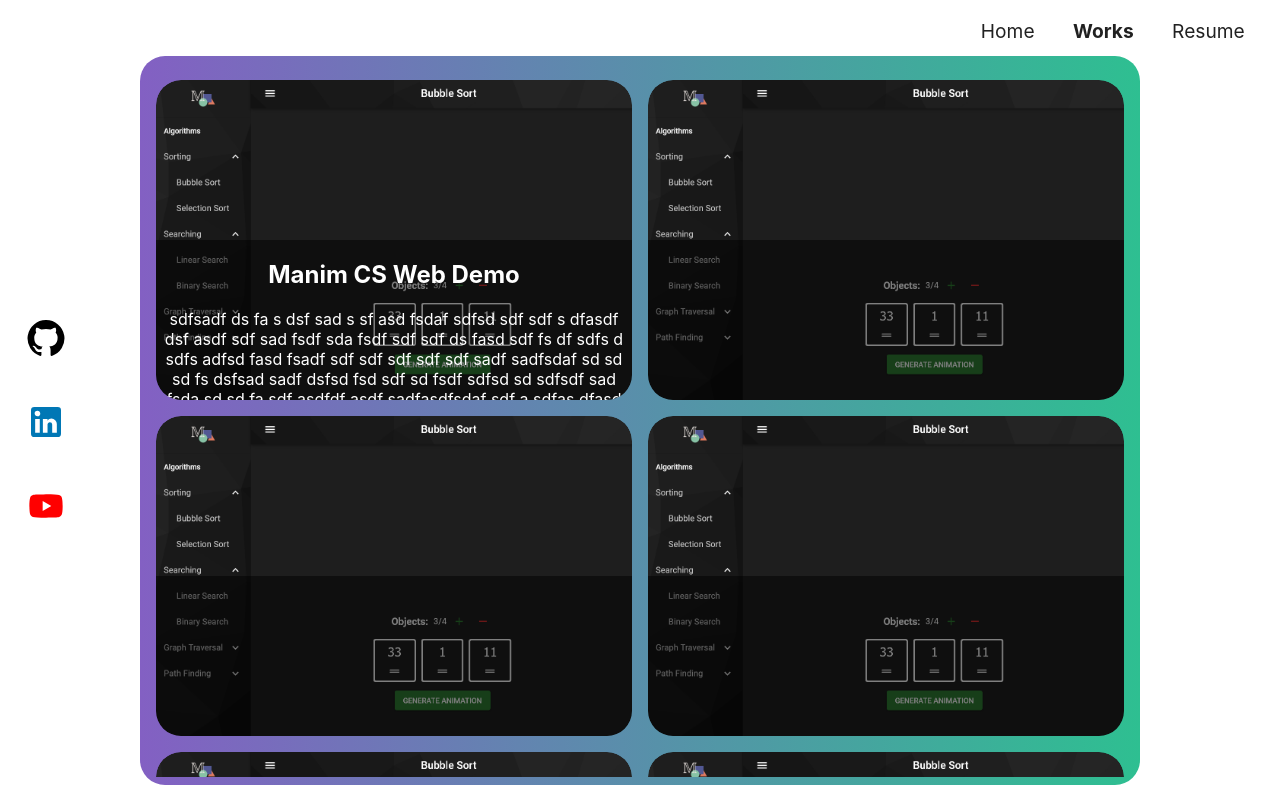
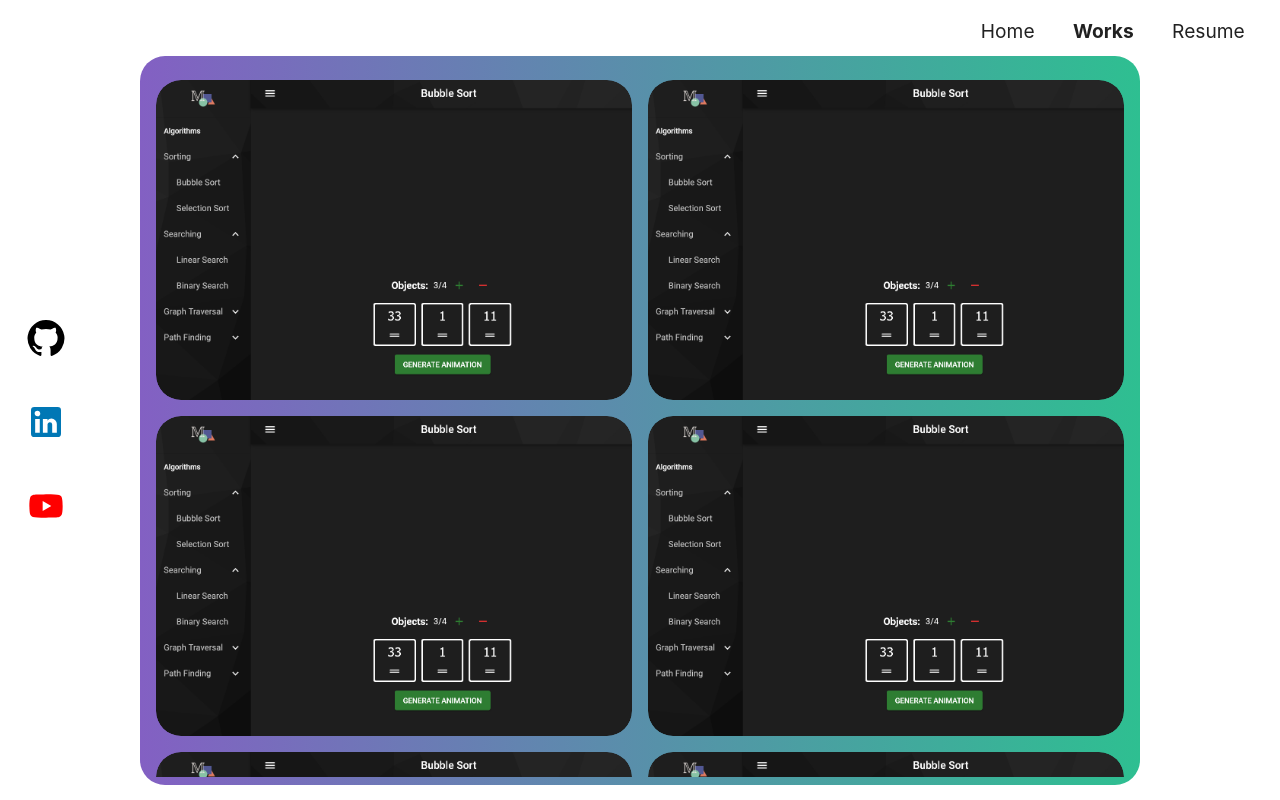
Before and after one commit to CadenScharpf/Portfolio, a React (Create React App) app: page /works in a window 1280 px wide. Built offline with nearby package versions, Linux system fonts and the light colour scheme.

Commit message:
implement work component hover overlay

```diff
--- a/src/Pages/Works/Components/Work.tsx
+++ b/src/Pages/Works/Components/Work.tsx
@@ -1,3 +1,4 @@
+import { motion } from 'framer-motion';
 import React from 'react'
 
 interface iWorkProps {
@@ -22,7 +23,7 @@
   },
   overlay: {
     position: 'absolute', // Use absolute positioning
-    height: '50%',
+
     left: 0,
     right: 0,
     bottom: 0,
@@ -35,13 +36,33 @@
 }
 
 export function Work(props: iWorkProps) {
+
+  const overlayVariants = {
+    initial: {
+      height: '0%',
+    },
+    hover: {
+      height: '50%'
+    }
+  }
+
   return (
-    <div className="work" style={{ ...styles.work, ...props.containerStyle }}>
+    <motion.div
+      className="work"
+      style={{ ...styles.work, ...props.containerStyle }}
+      whileHover="hover"
+      initial="initial"
+
+      >
       <img src={props.img} style={styles.img} />
-      <div style={styles.overlay}>
+      <motion.div
+      style={styles.overlay}
+      variants={overlayVariants}
+      className='overlay'
+      >
         <h2>{props.title}</h2>
         <div>{props.description}</div>
-      </div>
-    </div>
+      </motion.div>
+    </motion.div>
   )
 }
--- a/src/Pages/Works/Works.tsx
+++ b/src/Pages/Works/Works.tsx
@@ -18,7 +18,7 @@
   return (
     <ContentWindow style={{ backgroundImage: 'linear-gradient(to right, #8360c3, #2ebf91)' }}>
       <Grid container spacing={2} style={{ maxHeight: '100%', overflow: 'auto', padding: '1rem' }} >
-        <Grid item xs={6}><Work img={ManimCsWebPreview} title='Manim CS Web Demo' description='sdfsadf ds fa s dsf sad s sf asd fsdaf sdfsd sdf sdf s dfasdf dsf asdf sdf sad fsdf sda fsdf sdf  sdf ds fasd sdf fs df sdfs d sdfs adfsd fasd fsadf sdf sdf sdf sdf sdf sadf sadfsdaf sd sd sd fs dsfsad sadf dsfsd fsd sdf sd fsdf sdfsd sd sdfsdf sad fsda  sd sd fa sdf asdfdf asdf sadfasdfsdaf sdf a sdfas dfasd fasdf sadf asdfa sdfas defasd fsa dsad fwsafddd asd fsdf asdf sadfsa sdf f dsf sd fasd fsadf asd fsad fasd fsda  sf as fsd' containerStyle={{  }} /></Grid>
+        <Grid item xs={6}><Work img={ManimCsWebPreview} title='Manim CS Web Demo' description='Web interfaced demonstration of the manim-cs animation library for python: https://github.com/CadenScharpf/manim-cs' containerStyle={{  }} /></Grid>
         <Grid item xs={6}><Work img={ManimCsWebPreview} title='' description='' containerStyle={{  }} /></Grid>
         <Grid item xs={6}><Work img={ManimCsWebPreview} title='' description='' containerStyle={{  }} /></Grid>
         <Grid item xs={6}><Work img={ManimCsWebPreview} title='' description='' containerStyle={{  }} /></Grid>
```
Also changed, not shown: 1 other file (tests, documents, lock files or other folders).
